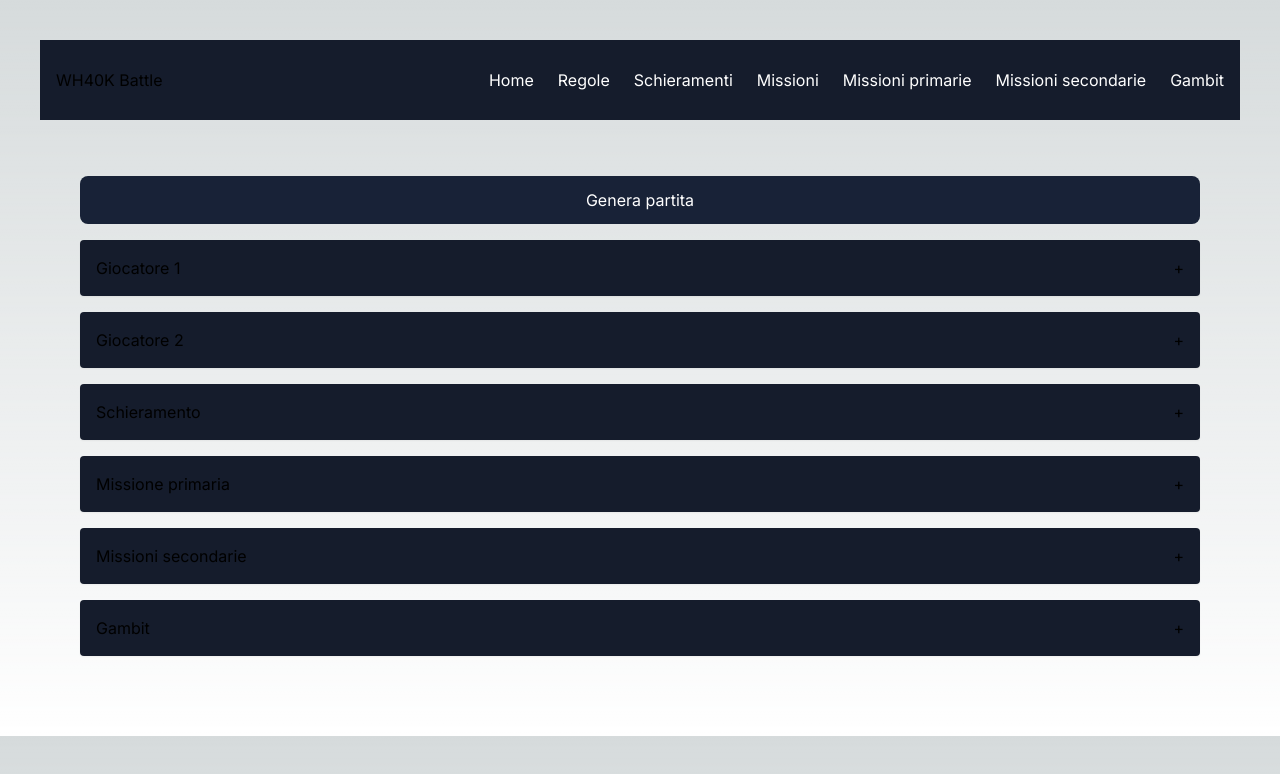
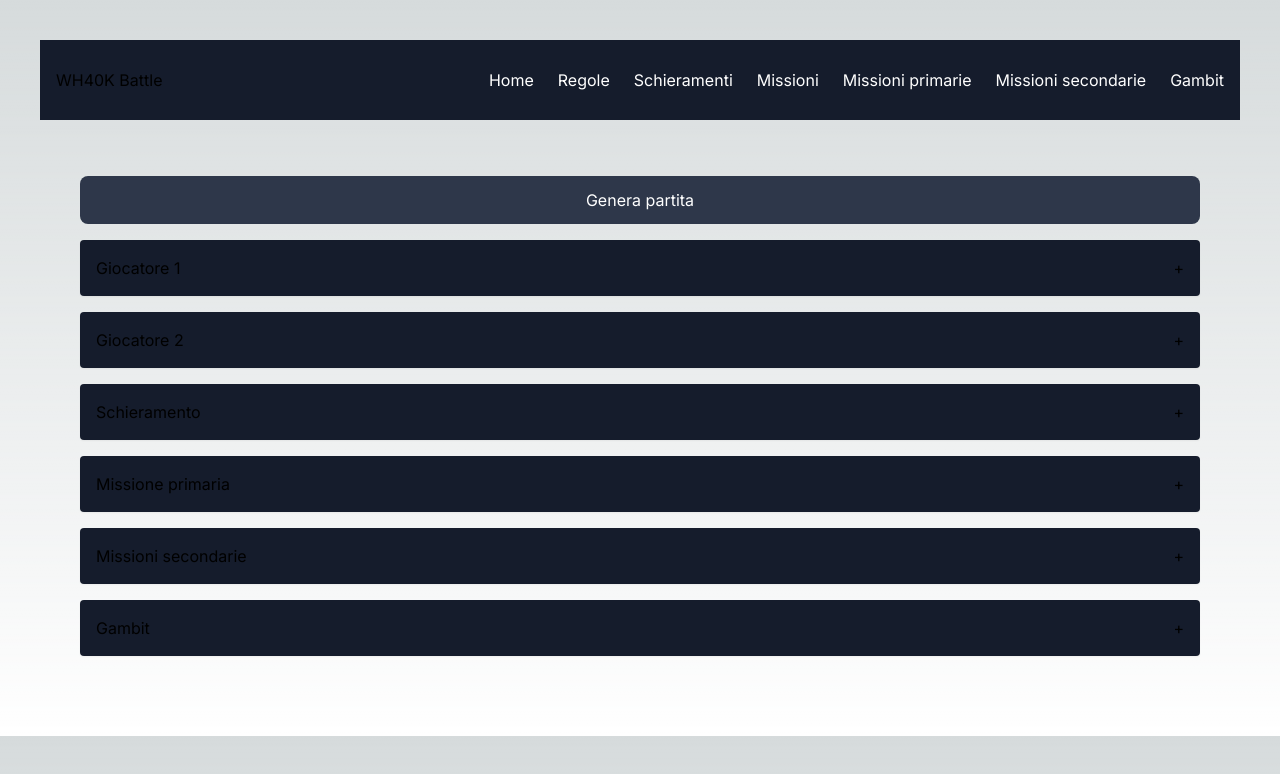
Before and after one commit to Vadied/wh-organiser, a Next.js app: page / in a window 1280 px wide. Shown: the top 774 px of the page. Built offline with nearby package versions, Linux system fonts and the light colour scheme.

Commit message:
change btn gray

```diff
--- a/components/Button.tsx
+++ b/components/Button.tsx
@@ -5,9 +5,9 @@ const getColor = (color: string) => {
 
   if (color == "success") return "bg-teal-500 text-white";
 
-  if (color == "secondary") return "bg-background-lighter text-white";
+  if (color == "secondary") return "bg-background-light text-white";
 
-  return "bg-background-light text-white";
+  return "bg-background-lighter text-white";
 };
 
 type Props = {
```
